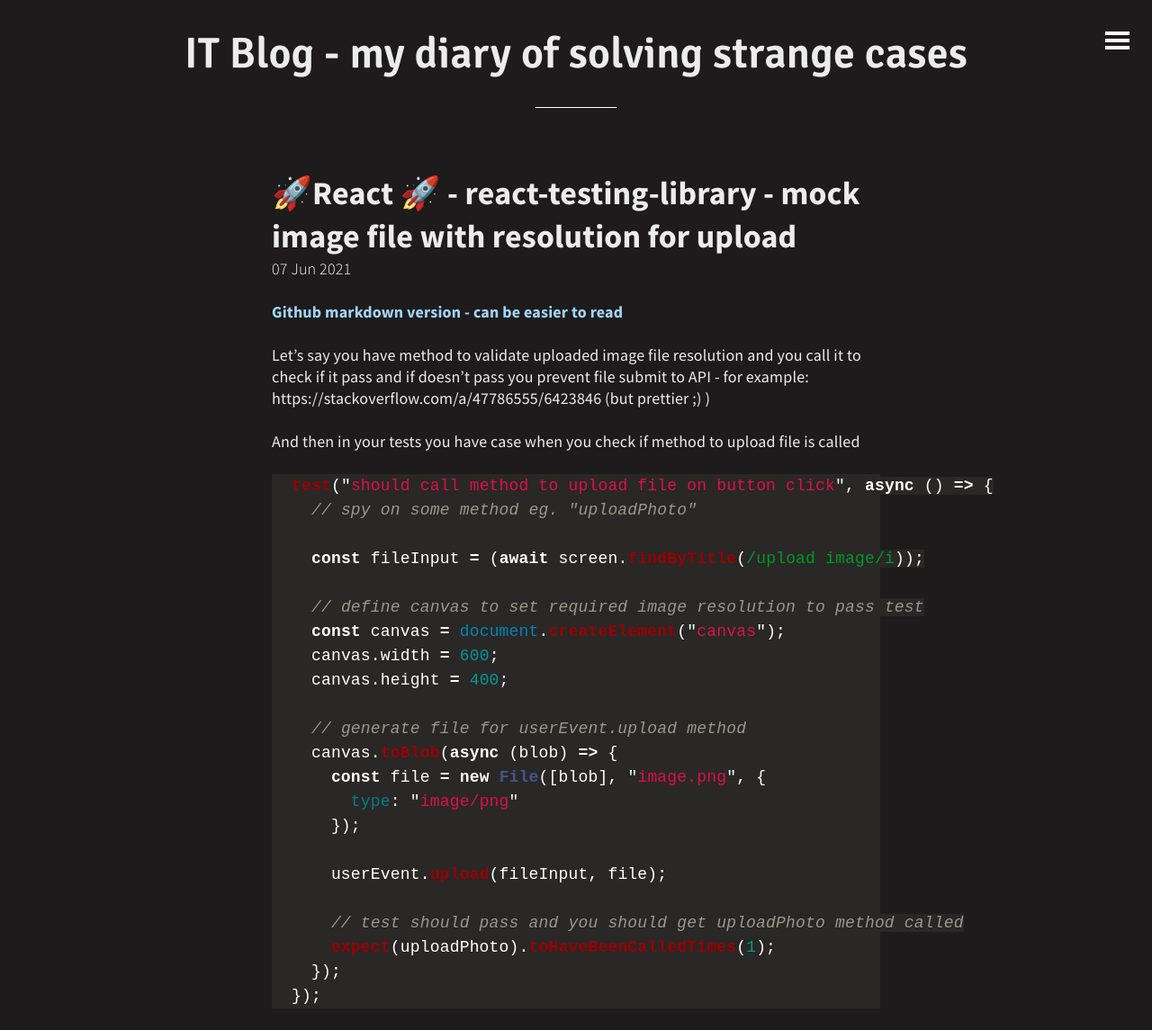
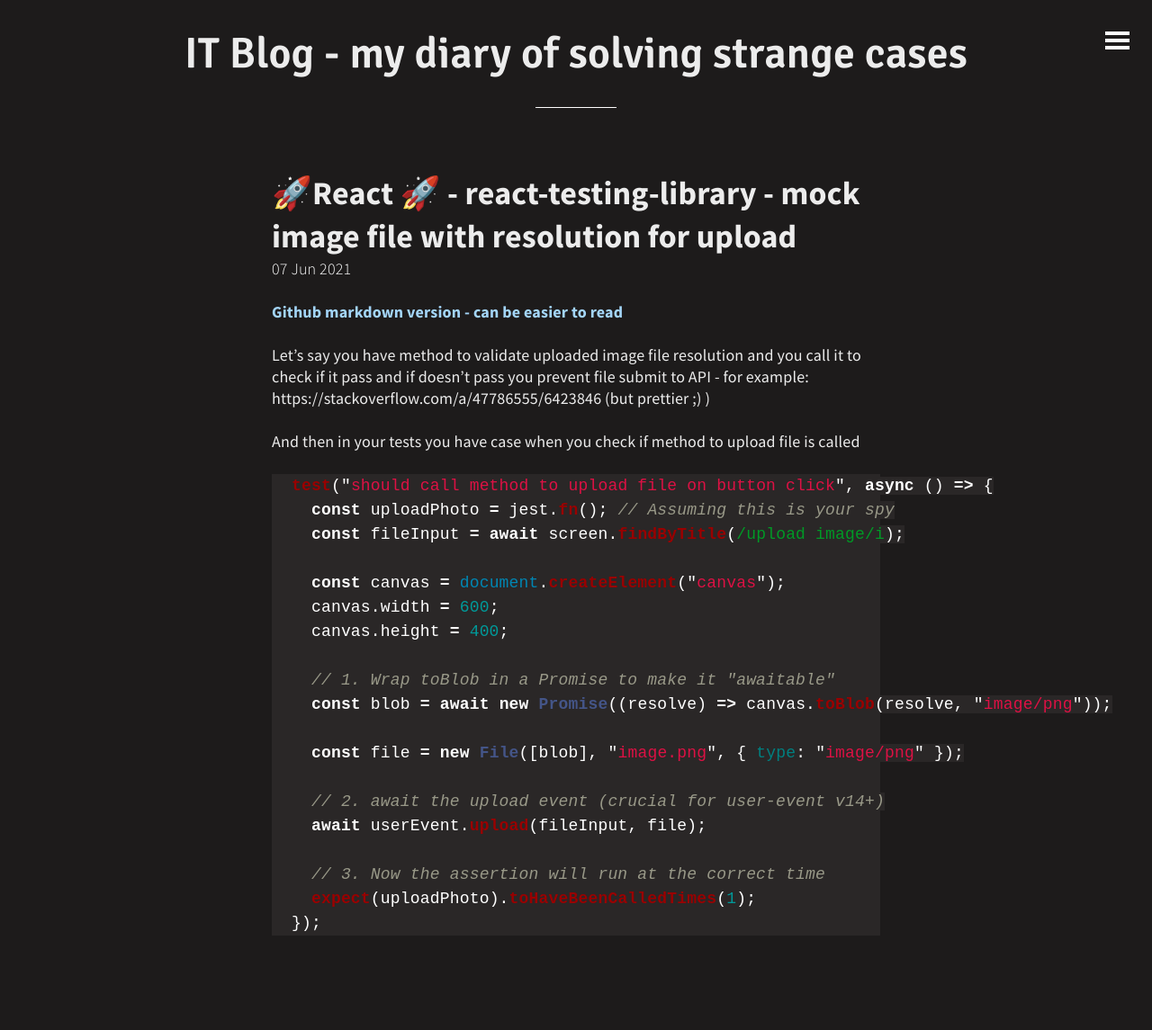
Before and after one commit to yerevin/blog, a Jekyll site: the page built from _posts/2021-06-07-react-testing-library-mock-image-with-resolution-for-upload.md, in a window 1280 px wide. Shown: the whole page at 90% size. Built offline with Jekyll 4.4.1, drawn with Linux system fonts in a browser that asks for light colours; after the commit the page ends 1064 px from its top, so only the background shows below that.

Commit message:
Refactor image upload test for better clarity

````diff
--- a/_posts/2021-06-07-react-testing-library-mock-image-with-resolution-for-upload.md
+++ b/_posts/2021-06-07-react-testing-library-mock-image-with-resolution-for-upload.md
@@ -10,25 +10,22 @@ And then in your tests you have case when you check if method to upload file is
 
 ```typescript
   test("should call method to upload file on button click", async () => {
-    // spy on some method eg. "uploadPhoto"
+    const uploadPhoto = jest.fn(); // Assuming this is your spy
+    const fileInput = await screen.findByTitle(/upload image/i);
 
-    const fileInput = (await screen.findByTitle(/upload image/i));
-
-    // define canvas to set required image resolution to pass test
     const canvas = document.createElement("canvas");
     canvas.width = 600;
     canvas.height = 400;
 
-    // generate file for userEvent.upload method
-    canvas.toBlob(async (blob) => {
-      const file = new File([blob], "image.png", {
-        type: "image/png"
-      });
+    // 1. Wrap toBlob in a Promise to make it "awaitable"
+    const blob = await new Promise((resolve) => canvas.toBlob(resolve, "image/png"));
 
-      userEvent.upload(fileInput, file);
+    const file = new File([blob], "image.png", { type: "image/png" });
 
-      // test should pass and you should get uploadPhoto method called
-      expect(uploadPhoto).toHaveBeenCalledTimes(1);
-    });
+    // 2. await the upload event (crucial for user-event v14+)
+    await userEvent.upload(fileInput, file);
+
+    // 3. Now the assertion will run at the correct time
+    expect(uploadPhoto).toHaveBeenCalledTimes(1);
   });
 ```
````
